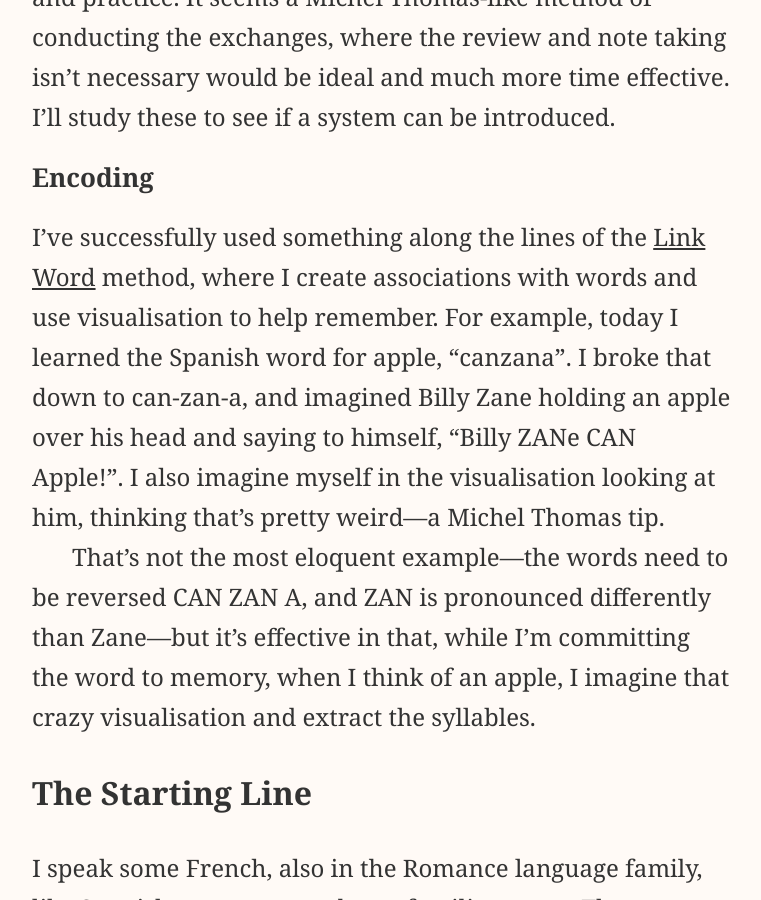
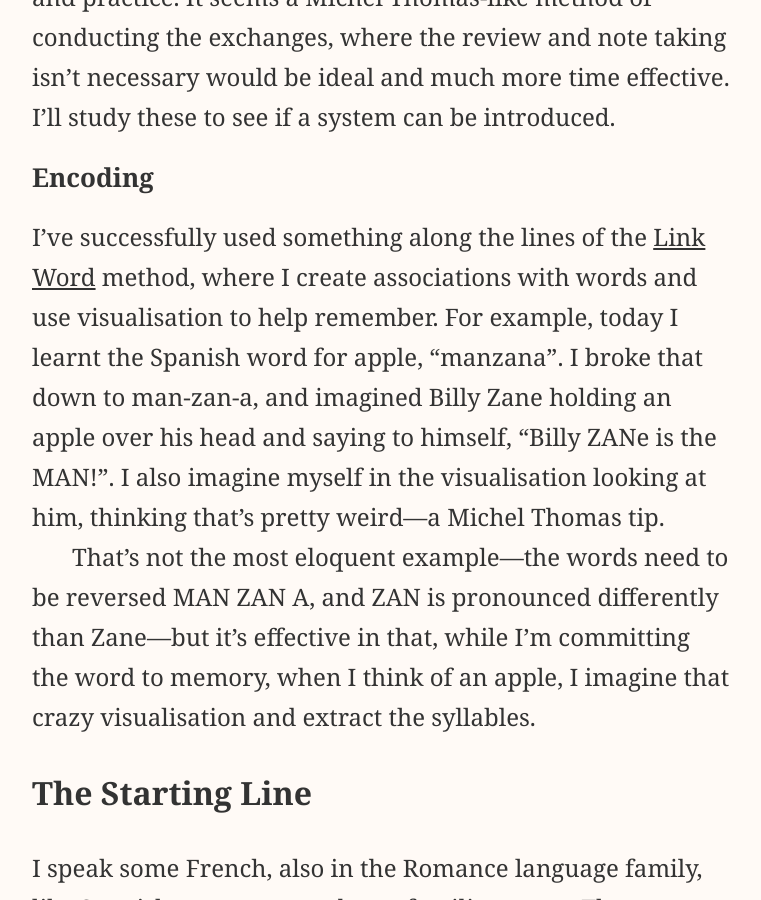
Before and after one commit to paddyohanlon/remote-manifesto, a Jekyll site: the page built from _posts/2013-09-09-spanish-in-30-days-experiment-introduction.markdown, in a window 1280 px wide and 900 px high, scrolled down 6470 px. Shown: the whole window, without its empty margins (258-1019 px from the left). Built offline with Jekyll 4.4.1, drawn with Linux system fonts in a browser that asks for light colours; Markdown is read by kramdown in place of the engine named in the settings; comment, search, counter and statistics services are not loaded.

Commit message:
Fix typo in Spanish intro post.

```diff
--- a/_posts/2013-09-09-spanish-in-30-days-experiment-introduction.markdown
+++ b/_posts/2013-09-09-spanish-in-30-days-experiment-introduction.markdown
@@ -89,9 +89,9 @@ Language exchanges I will try to arrange twice a week after the first week. From
 
 #### Encoding
 
-I’ve successfully used something along the lines of the [Link Word](http://en.wikipedia.org/wiki/Linkword) method, where I create associations with words and use visualisation to help remember. For example, today I learned the Spanish word for apple, “canzana”. I broke that down to can-zan-a, and imagined Billy Zane holding an apple over his head and saying to himself, “Billy ZANe CAN Apple!”. I also imagine myself in the visualisation looking at him, thinking that’s pretty weird—a Michel Thomas tip.
+I’ve successfully used something along the lines of the [Link Word](http://en.wikipedia.org/wiki/Linkword) method, where I create associations with words and use visualisation to help remember. For example, today I learnt the Spanish word for apple, “manzana”. I broke that down to man-zan-a, and imagined Billy Zane holding an apple over his head and saying to himself, “Billy ZANe is the MAN!”. I also imagine myself in the visualisation looking at him, thinking that’s pretty weird—a Michel Thomas tip.
 
-That’s not the most eloquent example—the words need to be reversed CAN ZAN A, and ZAN is pronounced differently than Zane—but it’s effective in that, while I’m committing the word to memory, when I think of an apple, I imagine that crazy visualisation and extract the syllables.
+That’s not the most eloquent example—the words need to be reversed MAN ZAN A, and ZAN is pronounced differently than Zane—but it’s effective in that, while I’m committing the word to memory, when I think of an apple, I imagine that crazy visualisation and extract the syllables.
 
 ### The Starting Line
 
```
